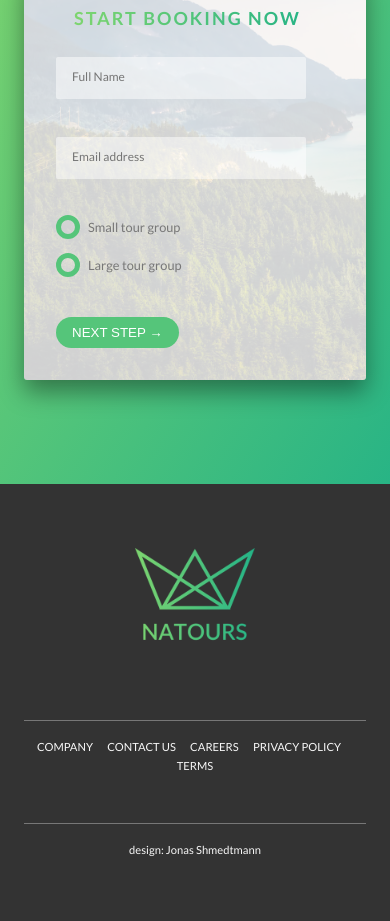
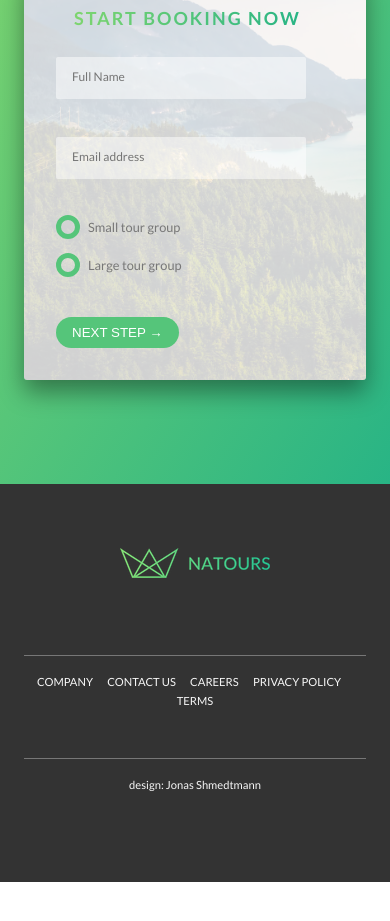
Before and after one commit to gogolab/natours, a website: page index.html in a window 390 px wide. Shown: the part 6494-7415 px from the top of the page. After the commit the page ends 7376 px from the top, so only its background shows below. Drawn offline with Linux system fonts and the light colour scheme.

Commit message:
made footer logo responsive

```diff
--- a/index.html
+++ b/index.html
@@ -362,7 +362,13 @@
 
   <footer class="footer">
     <div class="footer__logo-box">
-      <img src="./img/logo-green-2x.png" alt="Logo" class="footer__logo">
+
+      <picture class="footer__logo">
+        <source srcset="./img/logo-green-small-1x.png 1x, ./img/logo-green-small-2x.png 2x" media="(max-width: 37.5em)">
+        <img alt="Logo" srcset="./img/logo-green-2x.png 2x" src="./img/logo-green-1x.png">
+      </picture>
+
+
     </div>
     <div class="row">
       <div class="col-1-of-2">
```
